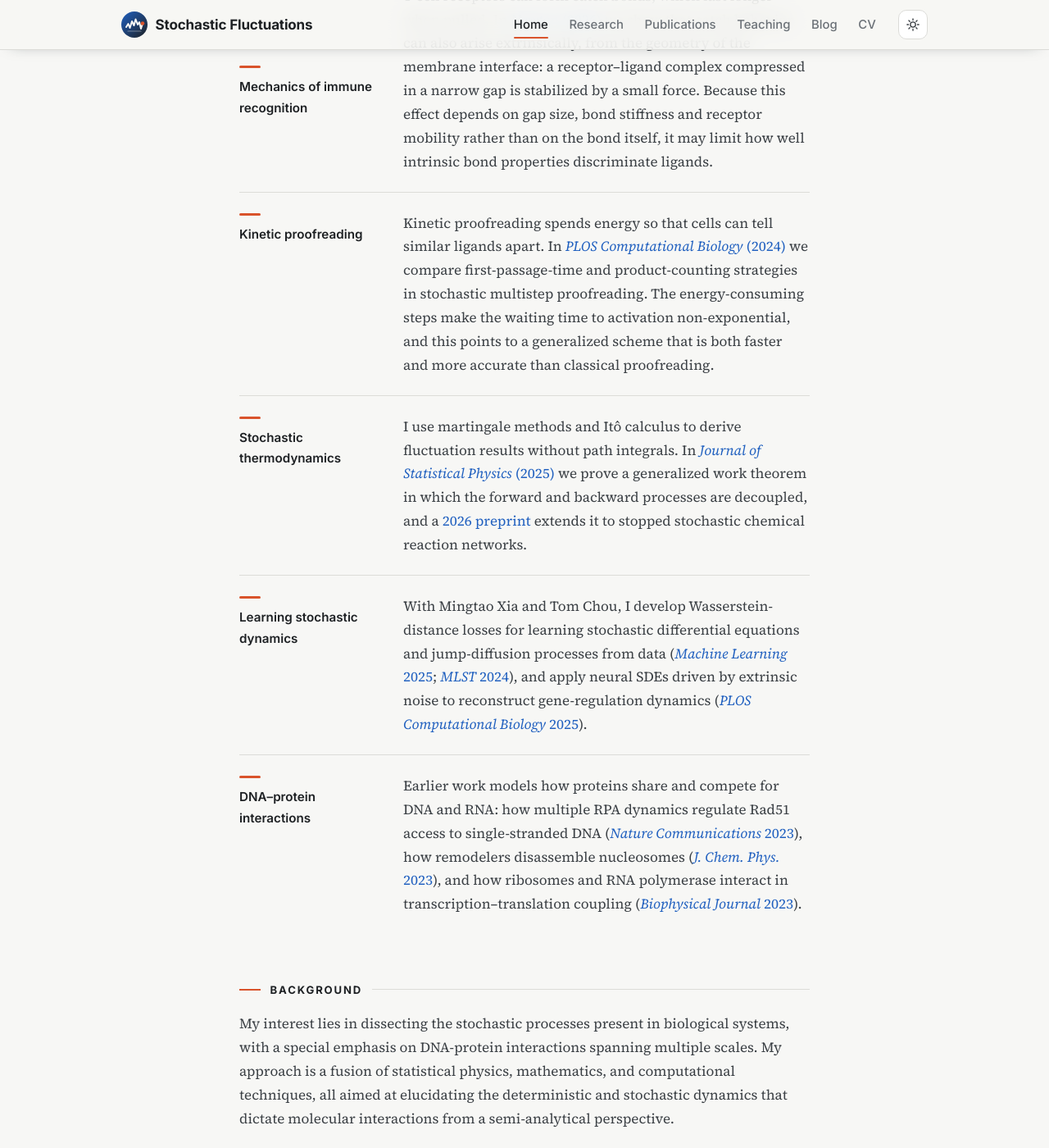
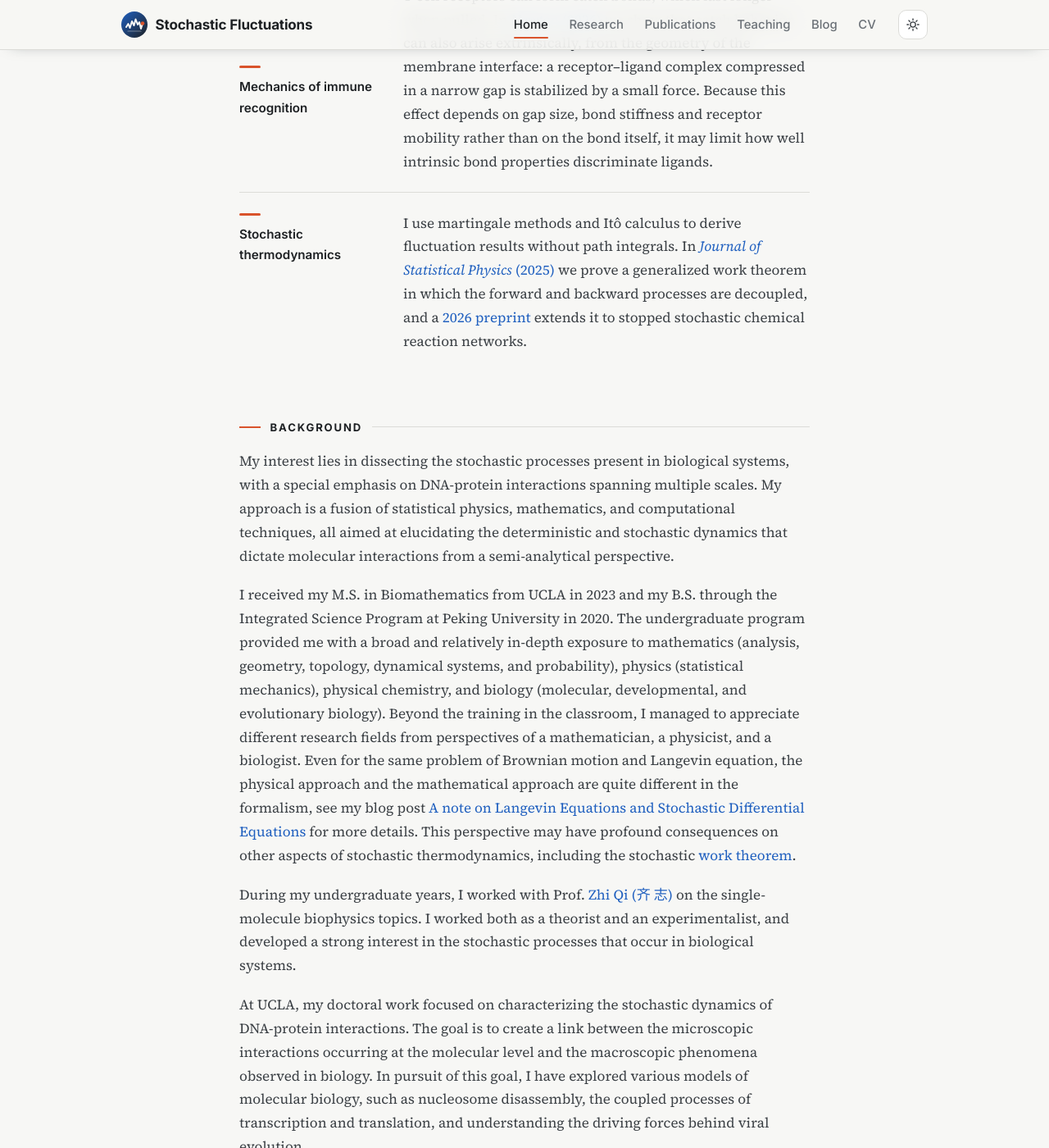
Before and after one commit to hsianktin/hsianktin.github.io, a Jekyll site: the page built from index.md, in a window 1280 px wide and 1400 px high, scrolled down 952 px. Shown: the whole window at 82% size. Built offline with Jekyll 4.4.1, drawn with Linux system fonts in a browser that asks for light colours.

Commit message:
feat(home): keep two research highlights
Keep immune-recognition catch bonds (Newton 2026) and stochastic
thermodynamics (JSP 2025, arXiv 2026); drop kinetic proofreading,
learning stochastic dynamics and DNA-protein interactions.

```diff
--- a/index.md
+++ b/index.md
@@ -57,18 +57,6 @@ how well intrinsic bond properties discriminate ligands.
 </div>
 
 <div class="feature" markdown="1">
-<p class="feature-label">Kinetic proofreading</p>
-<div markdown="1">
-Kinetic proofreading spends energy so that cells can tell similar ligands
-apart. In [_PLOS Computational Biology_ (2024)](https://doi.org/10.1371/journal.pcbi.1012183)
-we compare first-passage-time and product-counting strategies in stochastic
-multistep proofreading. The energy-consuming steps make the waiting time to
-activation non-exponential, and this points to a generalized scheme that is
-both faster and more accurate than classical proofreading.
-</div>
-</div>
-
-<div class="feature" markdown="1">
 <p class="feature-label">Stochastic thermodynamics</p>
 <div markdown="1">
 I use martingale methods and Itô calculus to derive fluctuation results
@@ -76,30 +64,6 @@ without path integrals. In [_Journal of Statistical Physics_ (2025)](https://doi
 we prove a generalized work theorem in which the forward and backward
 processes are decoupled, and a [2026 preprint](https://arxiv.org/abs/2601.12854)
 extends it to stopped stochastic chemical reaction networks.
-</div>
-</div>
-
-<div class="feature" markdown="1">
-<p class="feature-label">Learning stochastic dynamics</p>
-<div markdown="1">
-With Mingtao Xia and Tom Chou, I develop Wasserstein-distance losses for
-learning stochastic differential equations and jump-diffusion processes from
-data ([_Machine Learning_ 2025](https://doi.org/10.1007/s10994-025-06908-9);
-[_MLST_ 2024](https://doi.org/10.1088/2632-2153/ad9379)), and apply neural
-SDEs driven by extrinsic noise to reconstruct gene-regulation dynamics
-([_PLOS Computational Biology_ 2025](https://doi.org/10.1371/journal.pcbi.1013462)).
-</div>
-</div>
-
-<div class="feature" markdown="1">
-<p class="feature-label">DNA–protein interactions</p>
-<div markdown="1">
-Earlier work models how proteins share and compete for DNA and RNA: how
-multiple RPA dynamics regulate Rad51 access to single-stranded DNA
-([_Nature Communications_ 2023](https://doi.org/10.1038/s41467-023-39579-y)),
-how remodelers disassemble nucleosomes ([_J. Chem. Phys._ 2023](https://doi.org/10.1063/5.0165136)),
-and how ribosomes and RNA polymerase interact in transcription–translation
-coupling ([_Biophysical Journal_ 2023](https://doi.org/10.1016/j.bpj.2022.09.041)).
 </div>
 </div>
 
```
